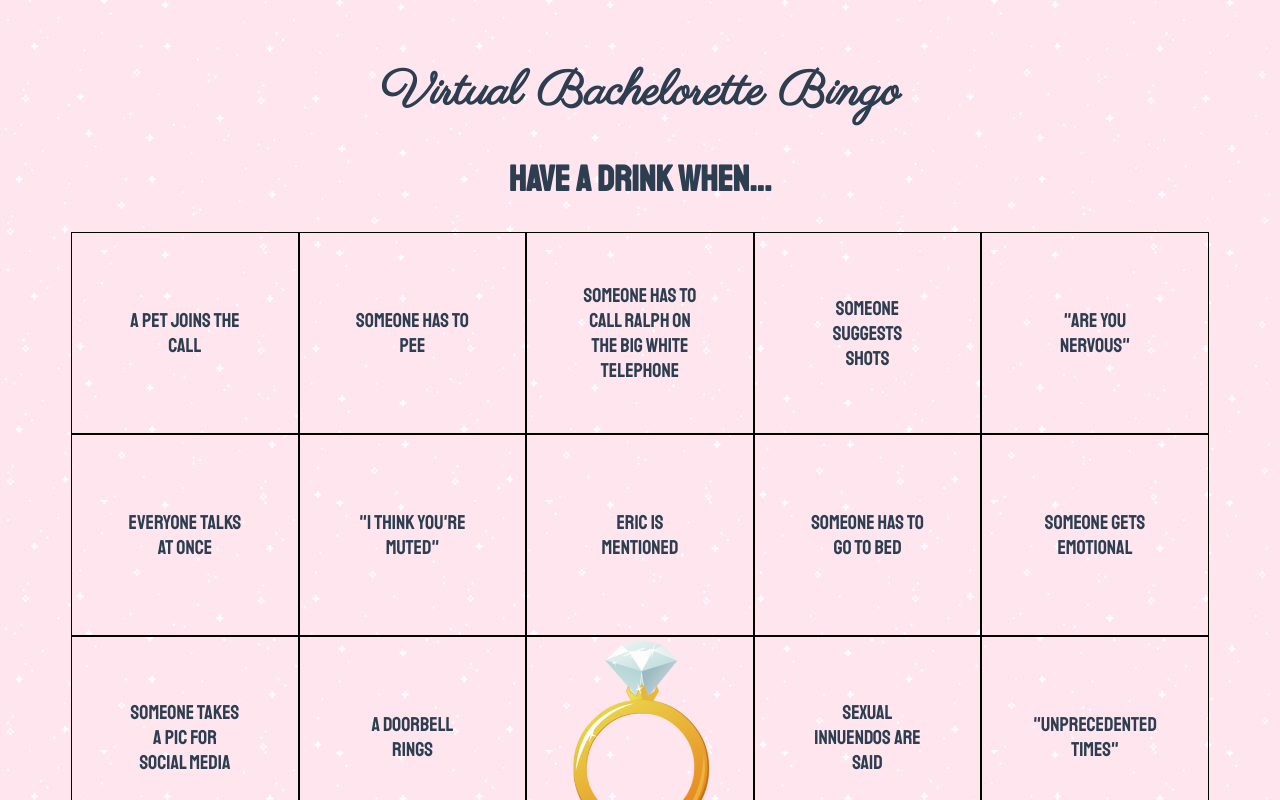
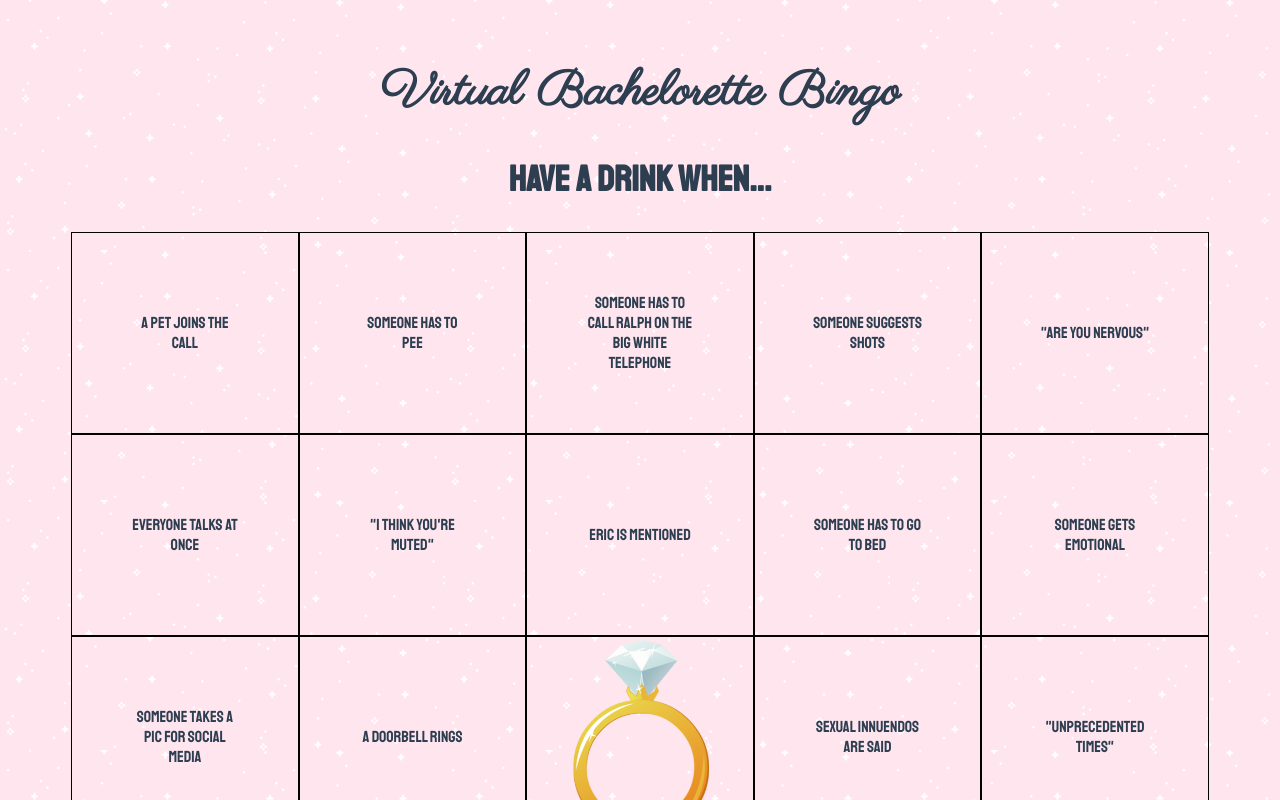
Before and after one commit to LeahGabrielle/wedding-bingo, a Vue app: page / in a window 1280 px wide. Shown: the top 800 px of the page. Built offline with nearby package versions, Linux system fonts and the light colour scheme.

Commit message:
update font size

```diff
--- a/src/App.vue
+++ b/src/App.vue
@@ -37,6 +37,6 @@ h2{
 }
 p{
    font-family: 'Staatliches', serif;
-   font-size:20px;
+   font-size:16px;
 }
 </style>
--- a/src/components/BingoTile.vue
+++ b/src/components/BingoTile.vue
@@ -28,7 +28,7 @@
    transform: translate(-50%, -50%);
    top: 50%;
    left: 50%;
-   opacity: 40%;
+   opacity: 0.4;
 }
 p{
    position: absolute;
```
